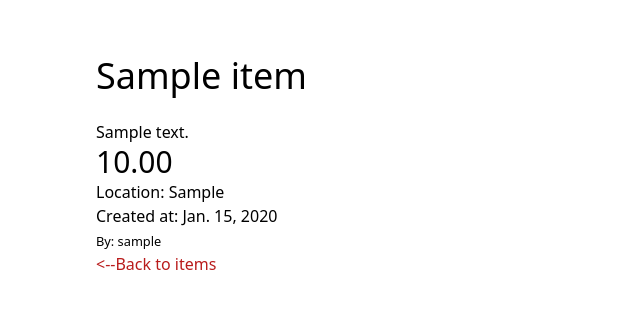
After one commit to lukasilverio94/demo-challenge-django, a Django app: page /items/1/ in a window 1280 px wide. The commit adds this page. Shown: the top 309 px of the page, without its empty margins (0-640 px from the left). Run offline with Django 5.2, Linux system fonts and the light colour scheme; tables that the repository leaves empty hold one stand-in row (values such as "Sample post"); some libraries are stand-ins or nearby versions.

Commit message:
add new item

```diff
--- a/core/models.py
+++ b/core/models.py
@@ -9,6 +9,8 @@ class Item(models.Model):
     description = models.TextField(blank=True, null=True)
     location = models.CharField(max_length=50, null=True)
     created_at = models.DateField(auto_now_add=True)
+    created_by = models.ForeignKey(
+        User, on_delete=models.CASCADE)
 
     def __str__(self):
         return self.title
--- a/core/urls.py
+++ b/core/urls.py
@@ -1,5 +1,6 @@
 from django.urls import path
 from django.contrib.auth import views as auth_views
+from django.urls import reverse_lazy
 
 from . import views
 from .forms import LoginForm
@@ -9,5 +10,7 @@ app_name = 'core'
 urlpatterns = [
     path('', views.index, name='index'),
     path('signup/', views.signup, name='signup'),
-    path('login/', auth_views.LoginView.as_view(template_name='core/login.html', authentication_form=LoginForm), name='login'),
+    path('login/', auth_views.LoginView.as_view(template_name='core/login.html',
+         authentication_form=LoginForm), name='login'),
+    path('logout/', auth_views.LogoutView.as_view(next_page=reverse_lazy('core:index')), name='logout'),
 ]
--- /dev/null
+++ b/items/admin.py
@@ -0,0 +1,3 @@
+from django.contrib import admin
+
+# Register your models here.
--- /dev/null
+++ b/items/apps.py
@@ -0,0 +1,6 @@
+from django.apps import AppConfig
+
+
+class ItemsConfig(AppConfig):
+    default_auto_field = 'django.db.models.BigAutoField'
+    name = 'items'
--- /dev/null
+++ b/items/forms.py
@@ -0,0 +1,48 @@
+from django import forms
+
+from core.models import Item
+
+INPUT_CLASSES = 'w-full py-4 px-6 rounded-xl border mb-3'
+
+
+class NewItemForm(forms.ModelForm):
+    class Meta:
+        model = Item
+        fields = ('title', 'description', 'price', 'location')
+
+        widgets = {
+            'title': forms.TextInput(attrs={
+                'class': INPUT_CLASSES
+            }),
+            'description': forms.TextInput(attrs={
+                'class': INPUT_CLASSES
+            }),
+            'price': forms.TextInput(attrs={
+                'class': INPUT_CLASSES
+            }),
+            'location': forms.TextInput(attrs={
+                'class': INPUT_CLASSES
+            }),
+
+        }
+
+
+class EditItemForm(forms.ModelForm):
+    class Meta:
+        model = Item
+        fields = ('title', 'description', 'price', 'location')
+
+        widgets = {
+            'title': forms.TextInput(attrs={
+                'class': INPUT_CLASSES
+            }),
+            'description': forms.TextInput(attrs={
+                'class': INPUT_CLASSES
+            }),
+            'price': forms.TextInput(attrs={
+                'class': INPUT_CLASSES
+            }),
+            'location': forms.TextInput(attrs={
+                'class': INPUT_CLASSES
+            }),
+        }
--- /dev/null
+++ b/items/models.py
@@ -0,0 +1,3 @@
+from django.db import models
+
+# Create your models here.
--- /dev/null
+++ b/items/templates/items/detail.html
@@ -0,0 +1,21 @@
+{% load static tailwind_tags %}
+<!DOCTYPE html>
+<html lang="en">
+<head>
+    <meta charset="UTF-8">
+    <meta name="viewport" content="width=device-width, initial-scale=1.0">
+    {% tailwind_css %}
+    <title>{{ item.title }} - Listing API</title>
+</head>
+<body class="w-full max-w-6xl m-auto p-8">
+    <h1 class="text-4xl my-6">{{ item.title }}</h1>
+    <p>{{ item.description }}</p>
+    <p class="text-3xl">{{ item.price }}</p>
+    <p>Location: {{ item.location }}</p>
+    <p>Created at: {{ item.created_at }}</p>
+    <small>By: {{ item.created_by }}</small>
+    <br>
+    <!-- Add any other details you want to display -->
+    <a href="{% url 'core:index' %}" class="text-red-700 mt-3"><--Back to items</a>
+</body>
+</html>
--- /dev/null
+++ b/items/tests.py
@@ -0,0 +1,3 @@
+from django.test import TestCase
+
+# Create your tests here.
--- /dev/null
+++ b/items/urls.py
@@ -0,0 +1,12 @@
+from django.urls import path
+
+from . import views
+
+app_name = "items"
+
+urlpatterns = [
+    path('', views.items, name="items"),
+    path("new/", views.new, name="form"),
+    path('<int:pk>/', views.detail, name="detail"),
+    path('<int:pk>/delete/', views.delete, name="delete"),
+]
--- /dev/null
+++ b/items/views.py
@@ -0,0 +1,72 @@
+from django.contrib.auth.decorators import login_required
+from django.shortcuts import render, redirect, get_object_or_404
+
+from core.models import Item
+from .forms import NewItemForm, EditItemForm
+
+
+def items(request):
+    query = request.GET.get('query', '')
+    items = Item.objects.filter(is_sold=False)
+
+    if query:
+        items = items.filter(name__icontains=query)
+
+    return render(request, 'items/items.html', {
+        'items': items,
+        'query': query
+    })
+
+
+def detail(request, pk):
+    item = get_object_or_404(Item, pk=pk)
+    return render(request, 'items/detail.html', {'item': item})
+
+
+@login_required
+def new(request):
+    if request.method == 'POST':
+        form = NewItemForm(request.POST)
+
+        if form.is_valid():
+            item = form.save(commit=False)
+            item.created_by = request.user
+            item.save()
+
+            return redirect('/', pk=item.id)
+    else:
+        form = NewItemForm()
+
+    return render(request, 'items/form.html', {
+        'form': form,
+        'title': 'New item',
+    })
+
+
+@login_required
+def edit(request, pk):
+    item = get_object_or_404(Item, pk=pk)
+
+    if request.method == 'POST':
+        form = EditItemForm(request.POST, request.FILES, instance=item)
+
+        if form.is_valid():
+            form.save()
+
+            return redirect('item:detail', pk=item.id)
+    else:
+        form = EditItemForm(instance=item)
+
+    return render(request, 'item/form.html', {
+        'form': form,
+        'title': 'Edit item',
+    })
+
+
+@login_required
+def delete(request, pk):
+    pass
+    # item = get_object_or_404(Item, pk=pk)
+    # item.delete()
+
+    # return redirect('dashboard:index')
--- a/listing/settings.py
+++ b/listing/settings.py
@@ -44,6 +44,8 @@ INSTALLED_APPS = [
     'django.contrib.staticfiles',
     'core',
     'listing',
+    'items',
+
     'rest_framework',
     'tailwind',
     'theme',
--- a/listing/urls.py
+++ b/listing/urls.py
@@ -6,6 +6,7 @@ from core.views import index
 
 urlpatterns = [
     path('', include('core.urls')),
+    path('items/', include('items.urls')),
     path('admin/', admin.site.urls),
     path("__reload__/", include("django_browser_reload.urls")),
 
```
Also changed, not shown: core/templates/core/index.html (+20 -8 lines), items/templates/items/form.html (added, +43 -0 lines), core/migrations/0001_initial.py, core/migrations/0002_alter_item_price.py (deleted), items/__init__.py (added), items/migrations/__init__.py (added).
